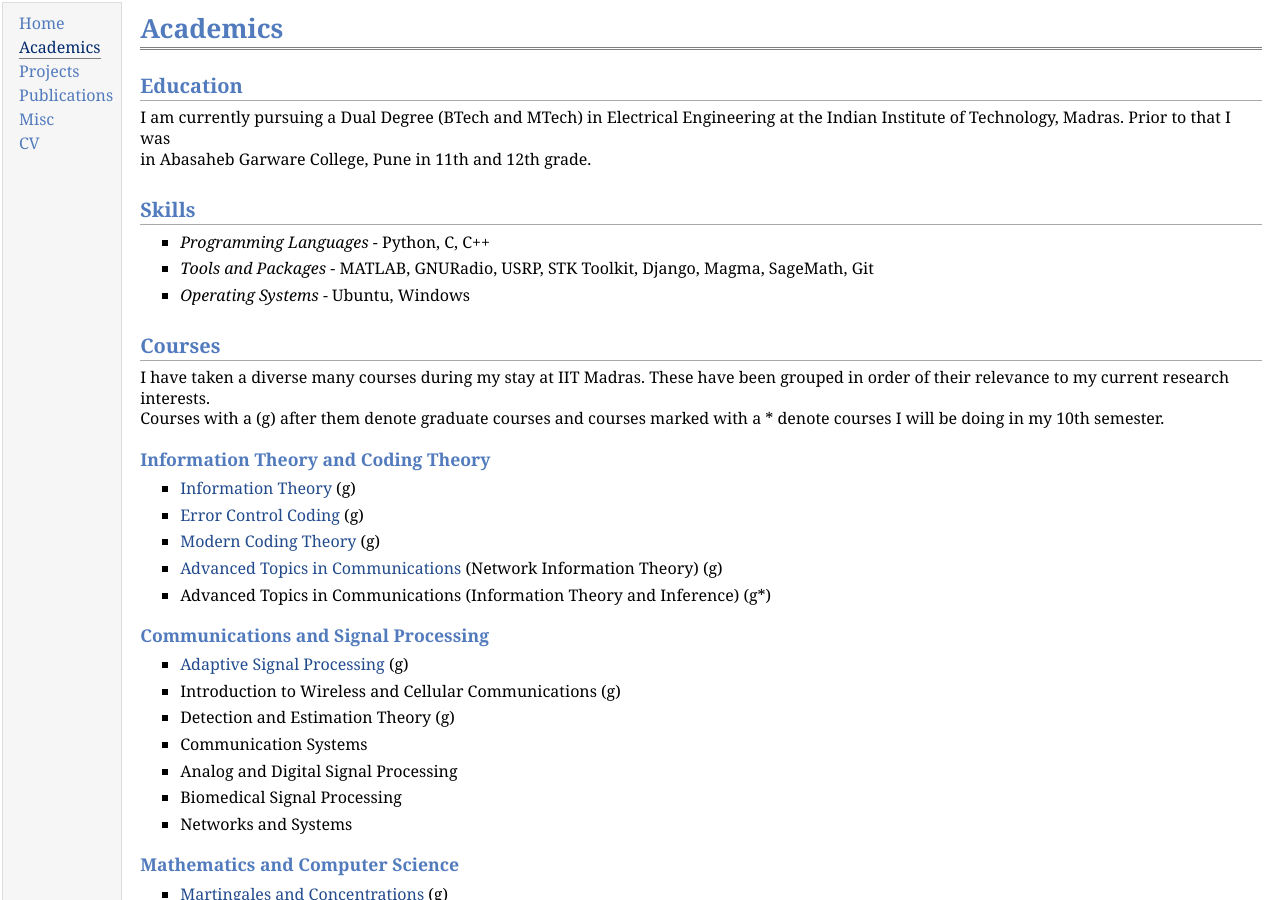
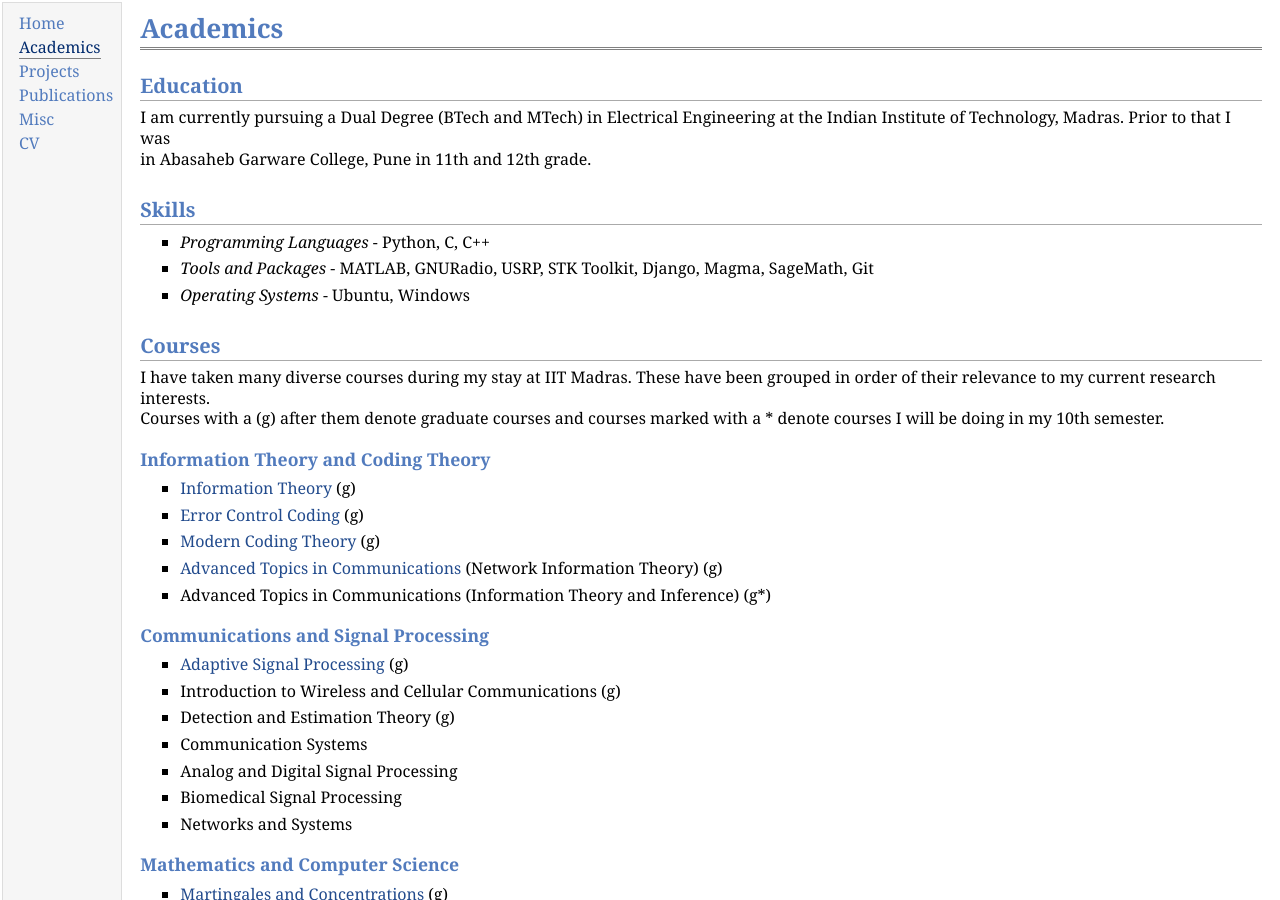
Before and after one commit to SourbhBh/SourbhBh.github.io, a Jekyll site: the page academics.html, which Jekyll copies as it is, in a window 1280 px wide and 900 px high. Built offline with Jekyll 4.4.1, drawn with Linux system fonts in a browser that asks for light colours; some of the changed text lies outside the part shown.

Commit message:
Acads slight change

```diff
--- a/academics.html
+++ b/academics.html
@@ -34,7 +34,7 @@
 </li>
 </ul>
 <h2>Courses </h2>
-<p>I have taken a diverse many courses during my stay at IIT Madras. These have been grouped in order of their relevance to my current research interests.<br />
+<p>I have taken many diverse courses during my stay at IIT Madras. These have been grouped in order of their relevance to my current research interests.<br />
 Courses with a (g) after them denote graduate courses and courses marked with a * denote courses I will be doing in my 10th semester.  </p>
 <h3>Information Theory and Coding Theory </h3>
 <ul>
```
Also changed, not shown: other parts of academics.html (+1 -1 lines), 1 other file.
